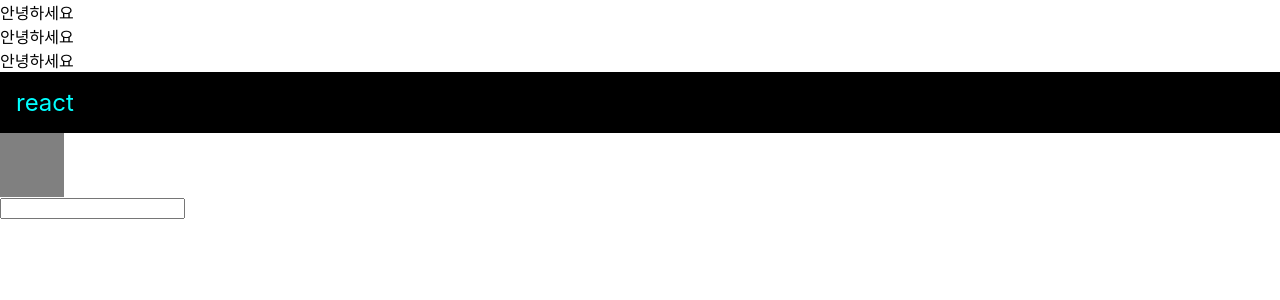
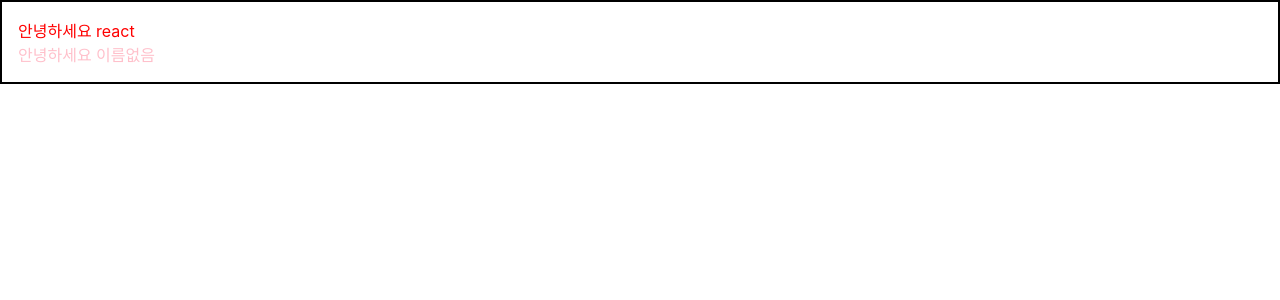
Before and after one commit to ccc4804/react, a React (Create React App) app in the folder react-tutorial/begin-react/: page / in a window 1280 px wide. Shown: the top 300 px of the page. Built offline with nearby package versions, Linux system fonts and the light colour scheme.

Commit message:
Chapter6 - props를 통해 컴포넌트에게 값 전달하기

```diff
--- a/react-tutorial/begin-react/src/App.js
+++ b/react-tutorial/begin-react/src/App.js
@@ -1,6 +1,7 @@
 import React from 'react';
 import Hello from './hello'; //Hello 컴포넌트를 불러온다.
 import './App.css' //css 불러온다. 확장자명을 적지 않으면 js가 디폴트이다.
+import Wrapper from './Wrapper'
 
 function App() {
   const name = 'react'
@@ -13,16 +14,10 @@
 
   // 아래는 JSX
   return (
-    <>
-      {/*주석입니다.*/}
-      <Hello /*셀프 클로징에서는 이렇게 주석이 가능하다.*/ />
-      <Hello />
-      <Hello />
-      <div style={style}>{name}</div>
-      <div className = "gray-box"></div>
-      <input />
-      <br />
-    </>
+    <Wrapper>
+      <Hello name="react" color="red" /> {/*속성을 넣어 준 것이 props이다.*/}
+      <Hello color="pink"></Hello>
+    </Wrapper>
   );
 }
 
--- /dev/null
+++ b/react-tutorial/begin-react/src/Wrapper.js
@@ -0,0 +1,12 @@
+import React from 'react'
+import App from './App'
+
+function Wrapper({ children }){
+    const style = {
+        border: '2px solid black',
+        padding: 16
+    }
+    return <div style={style}>{children}</div>
+}
+
+export default Wrapper;
--- a/react-tutorial/begin-react/src/hello.js
+++ b/react-tutorial/begin-react/src/hello.js
@@ -1,8 +1,22 @@
 import React from 'react';
 
 // 컴포넌트 이름은 대문자로 시작된다. 카멜 표기법이다.
-function Hello(){
-    return <div>안녕하세요</div>
+/*function Hello(props){
+    return <div style={{
+        color: props.color
+    }}>안녕하세요 {props.name}</div>
+}*/
+
+// 비구조화 할당 사용
+function Hello({ color, name}){
+    return <div style={{
+        color: color
+    }}>안녕하세요 {name}</div>
+}
+
+// 특정 값을 빠트렸을 때 default 값을 지정해준다.
+Hello.defaultProps = {
+    name:'이름없음'
 }
 
 export default Hello;
```
Also changed, not shown: 1 other file (tests, documents, lock files or other folders).
